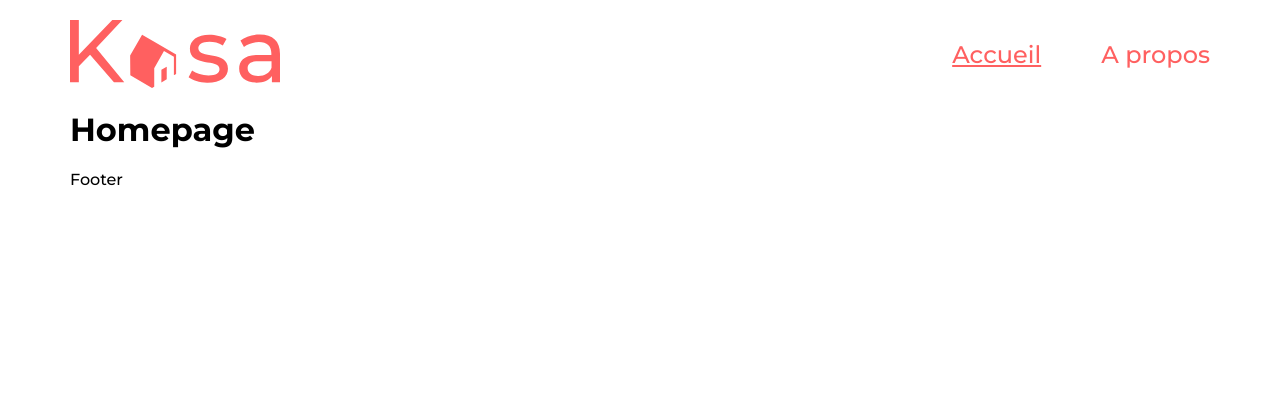
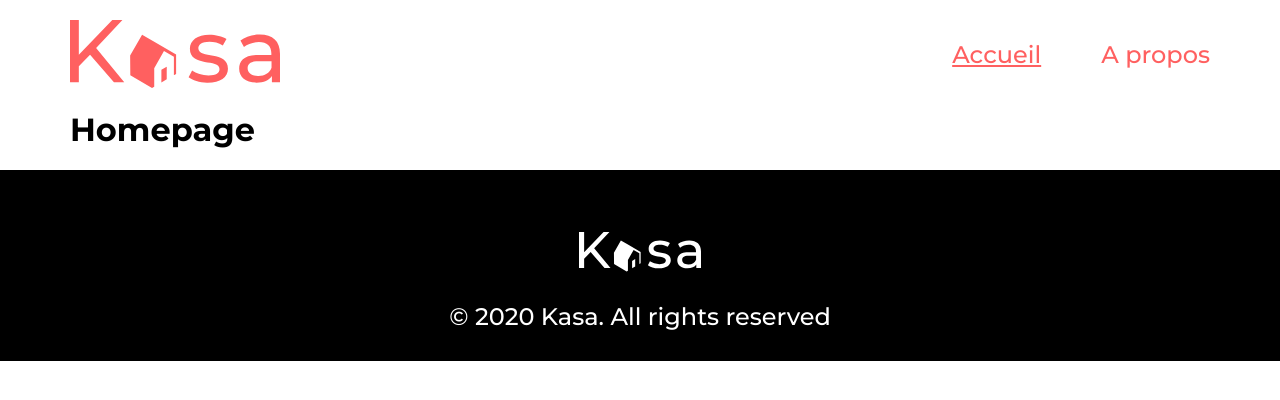
Before and after one commit to pandreski/oc-p11, a React (Create React App) app: page / in a window 1280 px wide. Shown: the top 400 px of the page. Built offline with nearby package versions, Linux system fonts and the light colour scheme.

Commit message:
Footer & 404 styles

```diff
--- a/public/index.html
+++ b/public/index.html
@@ -1,5 +1,5 @@
 <!DOCTYPE html>
-<html lang="en">
+<html lang="fr">
   <head>
     <meta charset="utf-8" />
     <link rel="icon" href="%PUBLIC_URL%/favicon.ico" />
--- a/src/components/App.jsx
+++ b/src/components/App.jsx
@@ -4,6 +4,7 @@ import About from '../pages/About';
 import Footer from './Footer';
 import Header from './Header';
 import Home from '../pages/Home';
+import Error404 from '../pages/Error404';
 
 export default function App() {
   return (
@@ -11,6 +12,7 @@ export default function App() {
       <Route path="/" element={<Layout />}>
         <Route index element={<Home />} />
         <Route path="a-propos" element={<About />} />
+        <Route path="*" element={<Error404 />} />
       </Route>
     </Routes>
   );
--- /dev/null
+++ b/src/components/Footer/_style.scss
@@ -0,0 +1,33 @@
+footer {
+  position: relative;
+  color: #fff;
+  text-align: center;
+  padding: 62px 0;
+  font-size: .75em;
+
+  @media screen and (min-width: 992px) {
+    padding-bottom: 30px;
+    font-size: 1.5em;
+  }
+
+  &::before {
+    content: '';
+    position: absolute;
+    top: 0;
+    left: 50%;
+    transform: translateX(-50%);
+    width: 100vw;
+    height: 100%;
+    background-color: #000;
+    z-index: -1;
+  }
+
+  img {
+    width: 122px;
+    height: auto;
+  }
+
+  p {
+    margin-bottom: 0;
+  }
+}
--- a/src/components/Footer/index.jsx
+++ b/src/components/Footer/index.jsx
@@ -1,5 +1,11 @@
+import Logo from '../../assets/images/logo-white.svg';
+import './_style.scss';
+
 export default function Footer() {
   return (
-    <p>Footer</p>
+    <footer>
+      <img src={Logo} alt="Logo Kasa" />
+      <p>&copy; 2020 Kasa. All rights reserved</p>
+    </footer>
   );
 }
--- /dev/null
+++ b/src/pages/Error404/_style.scss
@@ -0,0 +1,39 @@
+@use '../../styles/variables';
+
+.error-page-wrapper {
+  display: flex;
+  justify-content: center;
+  align-items: center;
+  flex-direction: column;
+  color: variables.$color-primary;
+  text-align: center;
+  padding: 100px 0;
+
+  .code {
+    font-size: 6em;
+    font-weight: bold;
+
+    @media screen and (min-width: 992px) {
+      font-size: 18em;
+    }
+  }
+
+  .description {
+    font-size: 1.125em;
+
+    @media screen and (min-width: 992px) {
+      font-size: 2.25em;
+    }
+  }
+
+  a {
+    color: variables.$color-primary;
+    margin-top: 130px;
+    font-size: .875em;
+
+    @media screen and (min-width: 992px) {
+      margin-top: 180px;
+      font-size: 1.125em;
+    }
+  }
+}
--- /dev/null
+++ b/src/pages/Error404/index.jsx
@@ -0,0 +1,14 @@
+import { Link } from 'react-router-dom';
+import './_style.scss';
+
+export default function Error404() {
+  return (
+    <div className="error-page-wrapper">
+      <div className="code">404</div>
+      <p className="description">
+        Oups ! La page que vous demandez n&apos;existe pas.
+      </p>
+      <Link to="/">Retourner sur la page d’accueil</Link>
+    </div>
+  );
+}
```
Also changed, not shown: src/assets/images/logo-white.svg (added).
